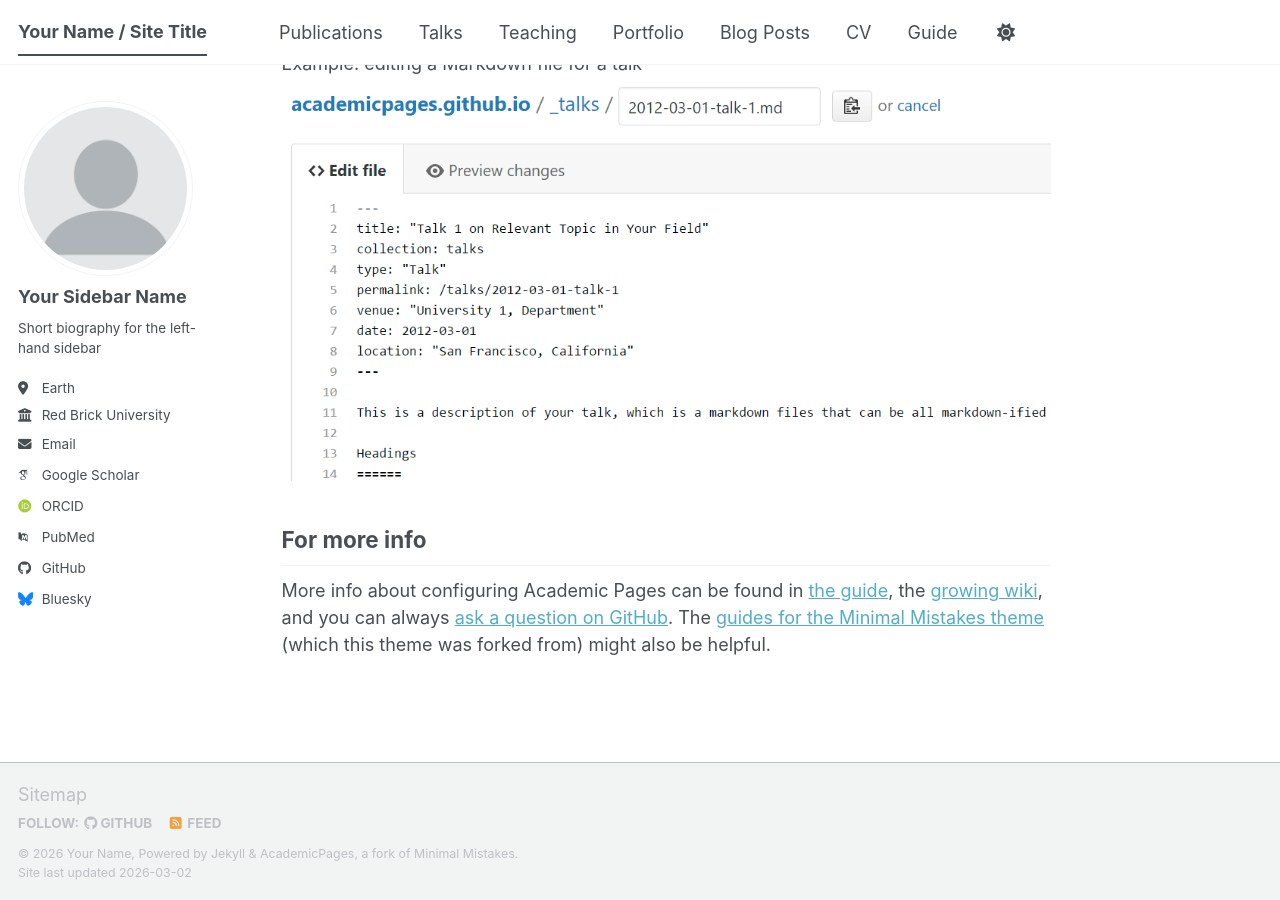
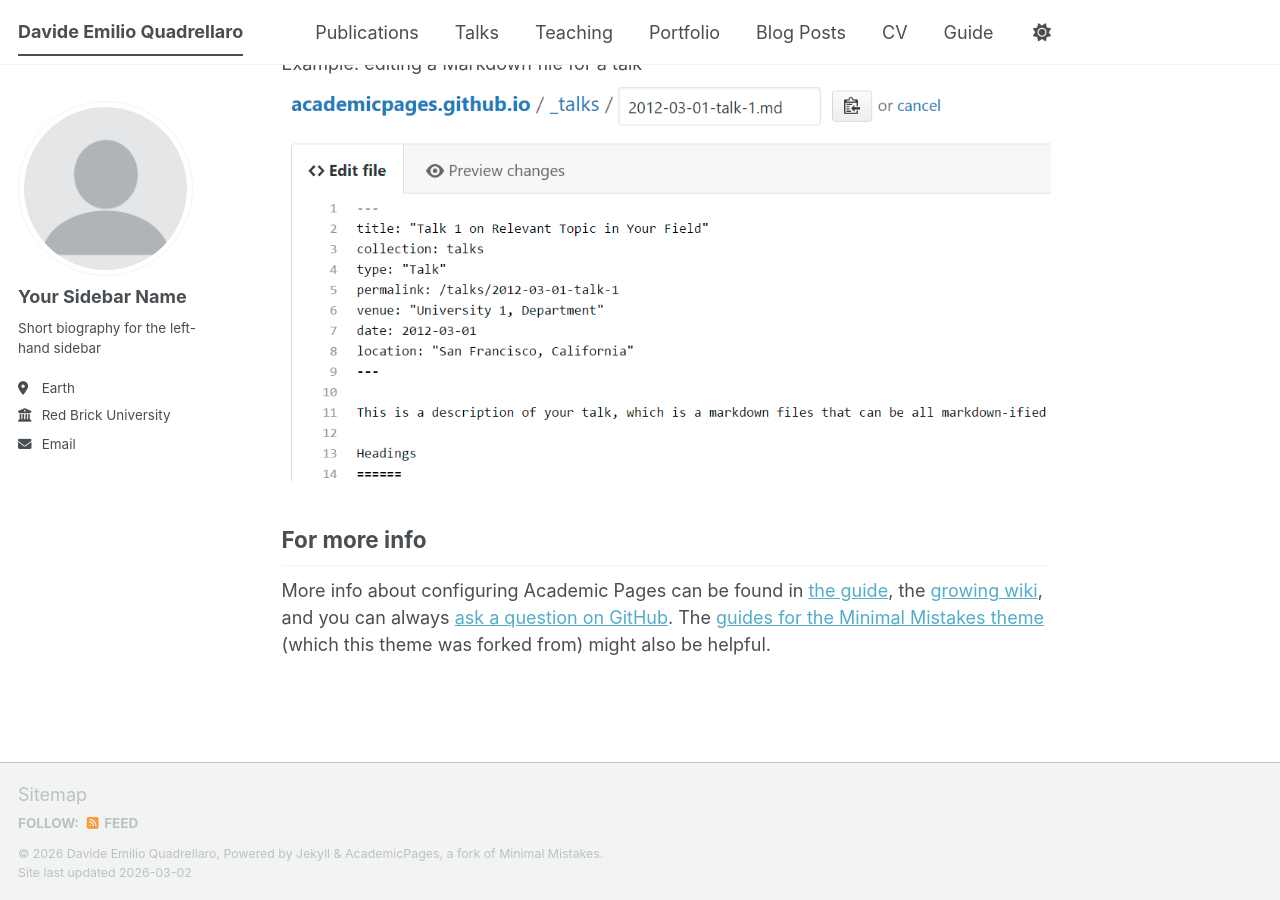
Before and after one commit to dequadrellaro/dequadrellaro.github.io3, a Jekyll site: the page built from _pages/about.md, in a window 1280 px wide and 900 px high, scrolled down 2720 px. Built offline with Jekyll 4.4.1, drawn with Linux system fonts in a browser that asks for light colours; some web fonts are replaced; a script bundle is joined from its source files by our own code; library files that are not in the unit come from our copies.

Commit message:
Update _config.yml

```diff
--- a/_config.yml
+++ b/_config.yml
@@ -9,14 +9,14 @@
 # Basic Site Settings
 locale                   : "en-US"
 site_theme               : "default" # The available themes options are "default", "air", "sunrise", "mint", "dirt" and "contrast"
-title                    : "Your Name / Site Title"
+title                    : "Davide Emilio Quadrellaro"
 title_separator          : "-"
-name                     : &name "Your Name"
+name                     : &name "Davide Emilio Quadrellaro"
 description              : &description "Your Name's academic portfolio"   # Update this with a general description of your site, this is the default if not overridden by a page
 url                      : https://academicpages.github.io # The base hostname & protocol for your site e.g. "https://[your GitHub username].github.io",
                                                            # or if you already have some other page hosted on Github then use "https://[your GitHub username].github.io/[Your Repo Name]"
 baseurl                  : "" # the subpath of your site, e.g. "/blog"
-repository               : "academicpages/academicpages.github.io"
+repository               : "dequadrellaro/dequadrellaro.github.io"
 
 # Site Author - The following control what appear as part of the author content on the side bar.
 #               If a field is blank the icon and link will not appear, otherwise it will be shown.
@@ -33,54 +33,54 @@ author:
   email            : "none@example.org"
 
   # Academic websites
-  academia         : # URL
-  arxiv            : # URL - Update with the correct link to your profile
-  googlescholar    : "https://scholar.google.com/citations?user=PS_CX0AAAAAJ"
-  inspire-hep      : # URL
-  impactstory      : # URL
-  orcid            : "https://orcid.org/yourorcidurl"
-  semantic         : # URL
-  ssrn             : # URL
-  pubmed           : "https://www.ncbi.nlm.nih.gov/pubmed/?term=john+snow"
-  researchgate     : # URL
-  scopus           : # URL
-  zotero           : # URL
+  #academia         : # URL
+ # arxiv            : # URL - Update with the correct link to your profile
+ # googlescholar    : "https://scholar.google.com/citations?user=PS_CX0AAAAAJ"
+  #inspire-hep      : # URL
+  #impactstory      : # URL
+ # orcid            : "https://orcid.org/yourorcidurl"
+ # semantic         : # URL
+  #ssrn             : # URL
+#  pubmed           : "https://www.ncbi.nlm.nih.gov/pubmed/?term=john+snow"
+ # researchgate     : # URL
+ # scopus           : # URL
+ # zotero           : # URL
 
 
   # Repositories and software development
-  bitbucket        : # Username - Update with your username on the site
-  codepen          : # Username
-  dribbble         : # Username
-  github           : "academicpages"
-  kaggle           : # Username
-  stackoverflow    : # User number or user number and name (i.e., use "1" or "1/jeff-atwood")
+#  bitbucket        : # Username - Update with your username on the site
+#  codepen          : # Username
+#  dribbble         : # Username
+#  github           : "academicpages"
+#  kaggle           : # Username
+#  stackoverflow    : # User number or user number and name (i.e., use "1" or "1/jeff-atwood")
 
   # Social media
-  artstation       : # Username
-  bluesky          : "bsky.app" # Replace this with you Bluesky username
-  facebook         : # Username
-  flickr           : # Username
-  foursquare       : # Username
-  goodreads        : # Username
-  google_plus      : # Username
-  keybase          : # Username
-  instagram        : # Username
-  lastfm           : # Username
-  linkedin         : # Username
-  mastodon         : # URL
-  medium           : # URL
-  pinterest        : # Username
-  soundcloud       : # Username
-  steam            : # Username
-  telegram         : # URL
-  tumblr           : # Username
-  twitter          : # Username for X / Twitter
-  vine             : # Username
-  weibo            : # Username
-  wikipedia        : # Username
-  xing             : # Username
-  youtube          : # Username
-  zhihu            : # Username
+#  artstation       : # Username
+ # bluesky          : "bsky.app" # Replace this with you Bluesky username
+  #facebook         : # Username
+  #flickr           : # Username
+  #foursquare       : # Username
+  #goodreads        : # Username
+  #google_plus      : # Username
+  #keybase          : # Username
+  #instagram        : # Username
+  #lastfm           : # Username
+  #linkedin         : # Username
+  #mastodon         : # URL
+  #medium           : # URL
+  #pinterest        : # Username
+  #soundcloud       : # Username
+  #steam            : # Username
+  #telegram         : # URL
+  #tumblr           : # Username
+  #twitter          : # Username for X / Twitter
+  #vine             : # Username
+  #weibo            : # Username
+  #wikipedia        : # Username
+  #xing             : # Username
+  #youtube          : # Username
+  #zhihu            : # Username
 
 # Publication Category - The following the list of publication categories and their headings
 publication_category:
```
